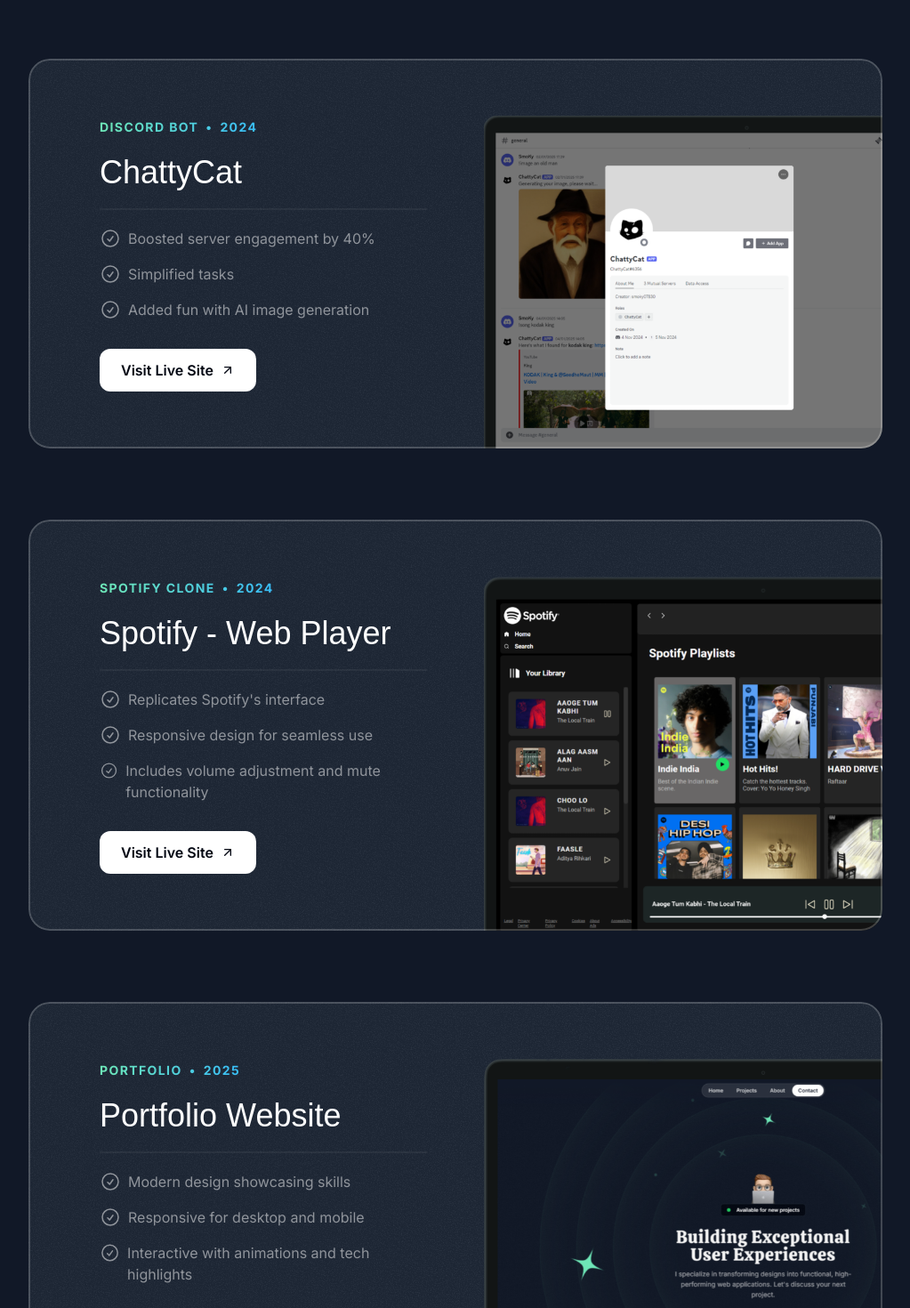
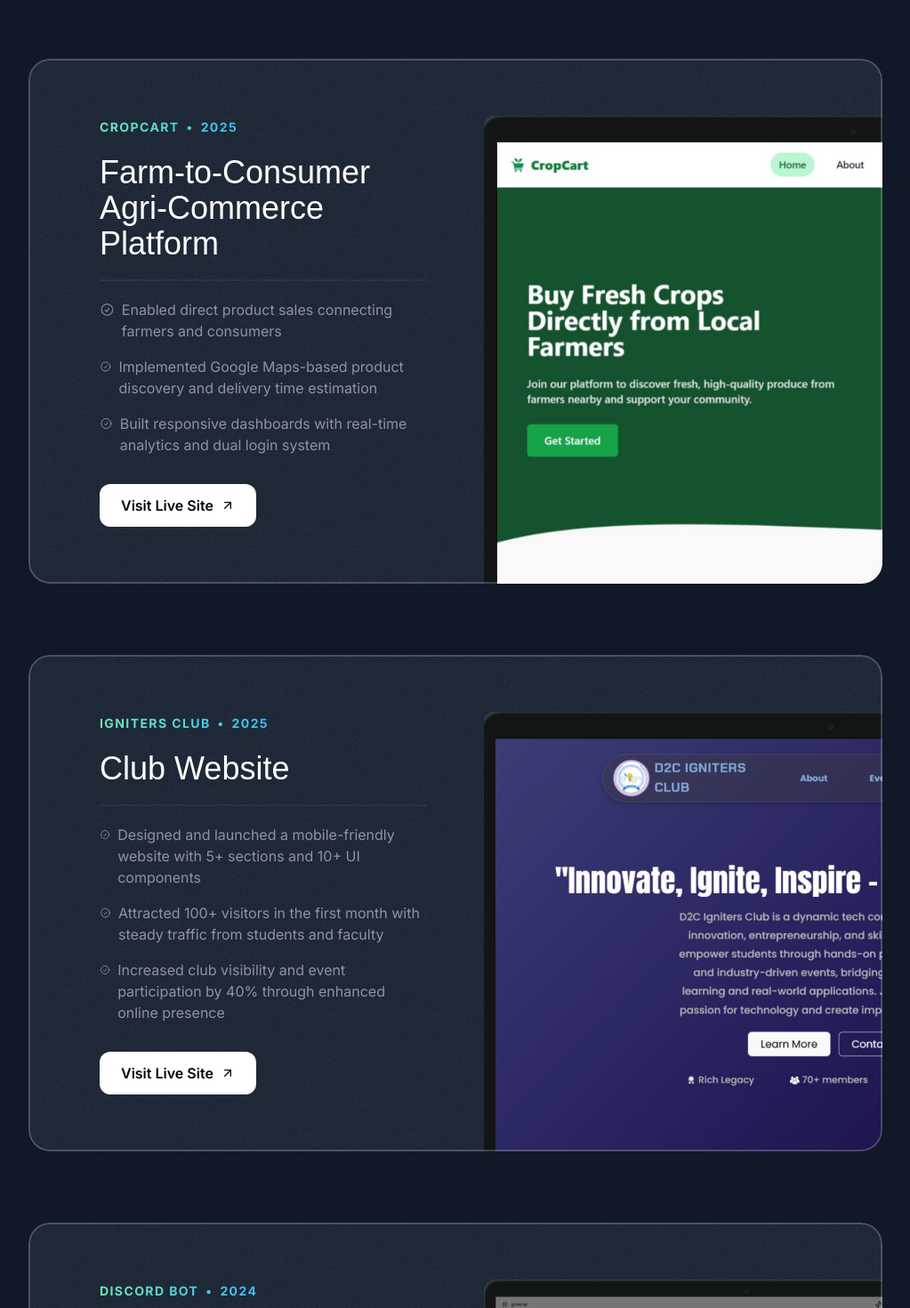
Before and after one commit to SaurabhShisode/Portfolio-Using-Next.js, a Next.js app in the folder starter-template/: page / in a window 1280 px wide. Shown: the part 1200-2670 px from the top of the page at 89% size, without its empty margins (128-1151 px from the left). Built offline with nearby package versions, Linux system fonts and the light colour scheme; a web font is replaced by a local one.

Commit message:
added new peojects

```diff
--- a/starter-template/src/sections/Projects.tsx
+++ b/starter-template/src/sections/Projects.tsx
@@ -1,6 +1,6 @@
 import chattyCat from "@/assets/images/chattycat.png";
-import spotify from "@/assets/images/spotify.png";
-import portfolio from "@/assets/images/portfolio.png";
+import ignitersClub from "@/assets/images/IgnitersClub.png";
+import cropCart from "@/assets/images/CropCart.png";
 import Image from 'next/image';
 import CheckCircleIcon from '@/assets/icons/check-circle.svg';
 import ArrowUpRightIcon from '@/assets/icons/arrow-up-right.svg';
@@ -8,6 +8,31 @@
 import { Card } from "@/components/Card";
 
 const portfolioProjects = [
+  {
+    company: "CropCart",
+    year: "2025",
+    title: "Farm-to-Consumer Agri-Commerce Platform",
+    results: [
+      { title: "Enabled direct product sales connecting farmers and consumers" },
+      { title: "Implemented Google Maps-based product discovery and delivery time estimation" },
+      { title: "Built responsive dashboards with real-time analytics and dual login system" },
+    ],
+    link: "https://crop-cart-rose.vercel.app/",
+    image: cropCart,
+  },
+  {
+    company: "Igniters Club",
+    year: "2025",
+    title: "Club Website",
+    results: [
+      { title: "Designed and launched a mobile-friendly website with 5+ sections and 10+ UI components" },
+      { title: "Attracted 100+ visitors in the first month with steady traffic from students and faculty" },
+      { title: "Increased club visibility and event participation by 40% through enhanced online presence" },
+    ],
+    link: "https://d2c-igniters-club.onrender.com/",
+    image: ignitersClub,
+  },
+
   {
     company: "Discord Bot",
     year: "2024",
@@ -20,30 +45,7 @@
     link: "https://discord.com/oauth2/authorize?client_id=1302853336634232882&permissions=378944&integration_type=0&scope=bot",
     image: chattyCat,
   },
-  {
-    company: "Spotify Clone",
-    year: "2024",
-    title: "Spotify - Web Player",
-    results: [
-      { title: "Replicates Spotify's interface" },
-      { title: "Responsive design for seamless use" },
-      { title: "Includes volume adjustment and mute functionality" },
-    ],
-    link: "http://spotifystream.freewebhostmost.com/",
-    image: spotify,
-  },
-  {
-    company: "Portfolio",
-    year: "2025",
-    title: "Portfolio Website",
-    results: [
-      { title: "Modern design showcasing skills" },
-      { title: "Responsive for desktop and mobile" },
-      { title: "Interactive with animations and tech highlights" },
-    ],
-    link: "https://saurabhshisode.vercel.app/",
-    image: portfolio,
-  },
+
 ];
 
 export const ProjectsSection = () => {
@@ -58,10 +60,10 @@
         <div className="mt-10 md:mt-20 flex flex-col gap-20">
           {portfolioProjects.map((project, projectIndex) => (
             <Card key={project.title}
-            className="px-8 pt-8 pb-0 md:pt-12 md:px-10 lg:pt-16 lg:px-20 sticky"
-            style={{
-              top: `calc(64px + ${projectIndex * 40}px)`
-            }}>
+              className="px-8 pt-8 pb-0 md:pt-12 md:px-10 lg:pt-16 lg:px-20 sticky"
+              style={{
+                top: `calc(64px + ${projectIndex * 40}px)`
+              }}>
 
               <div className="lg:grid lg:grid-cols-2 lg:gap-16">
                 <div className="lg:pb-16">
```
Also changed, not shown: starter-template/src/assets/images/CropCart.png (added), starter-template/src/assets/images/IgnitersClub.png (added).
